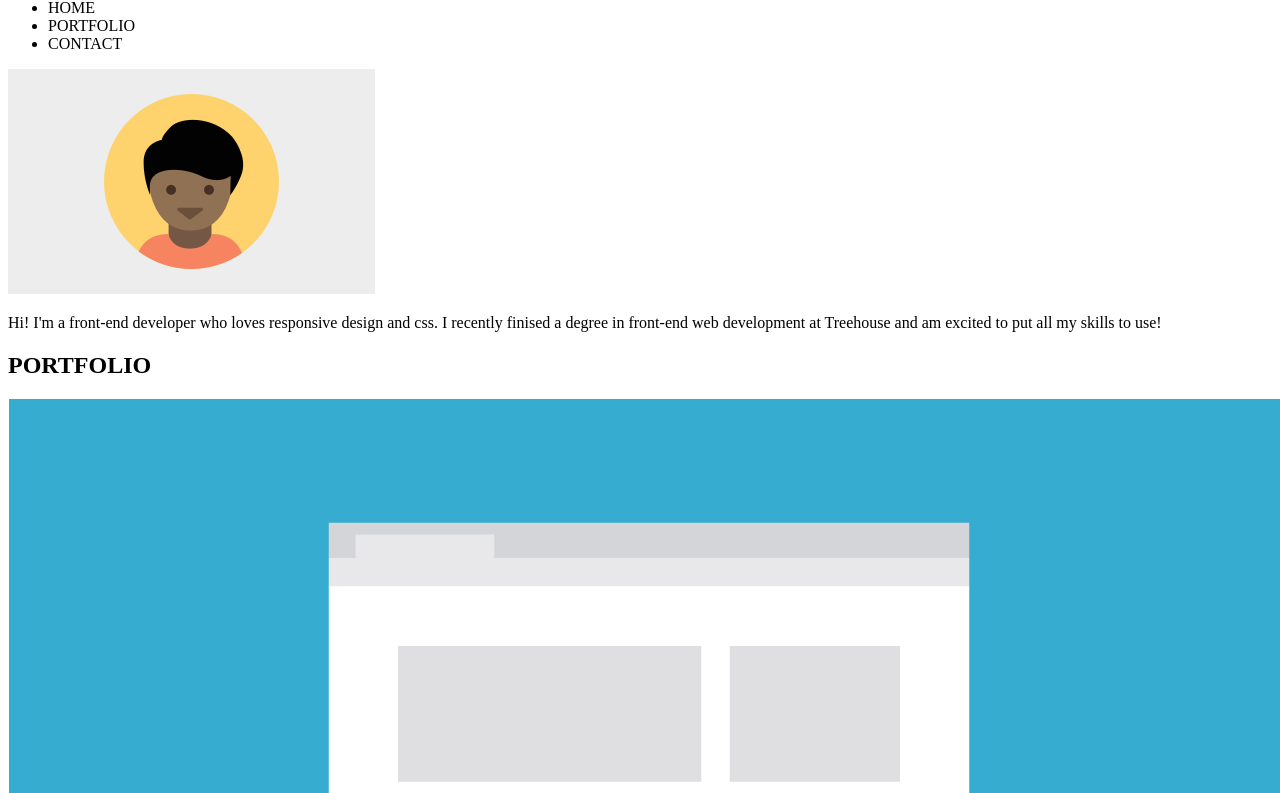
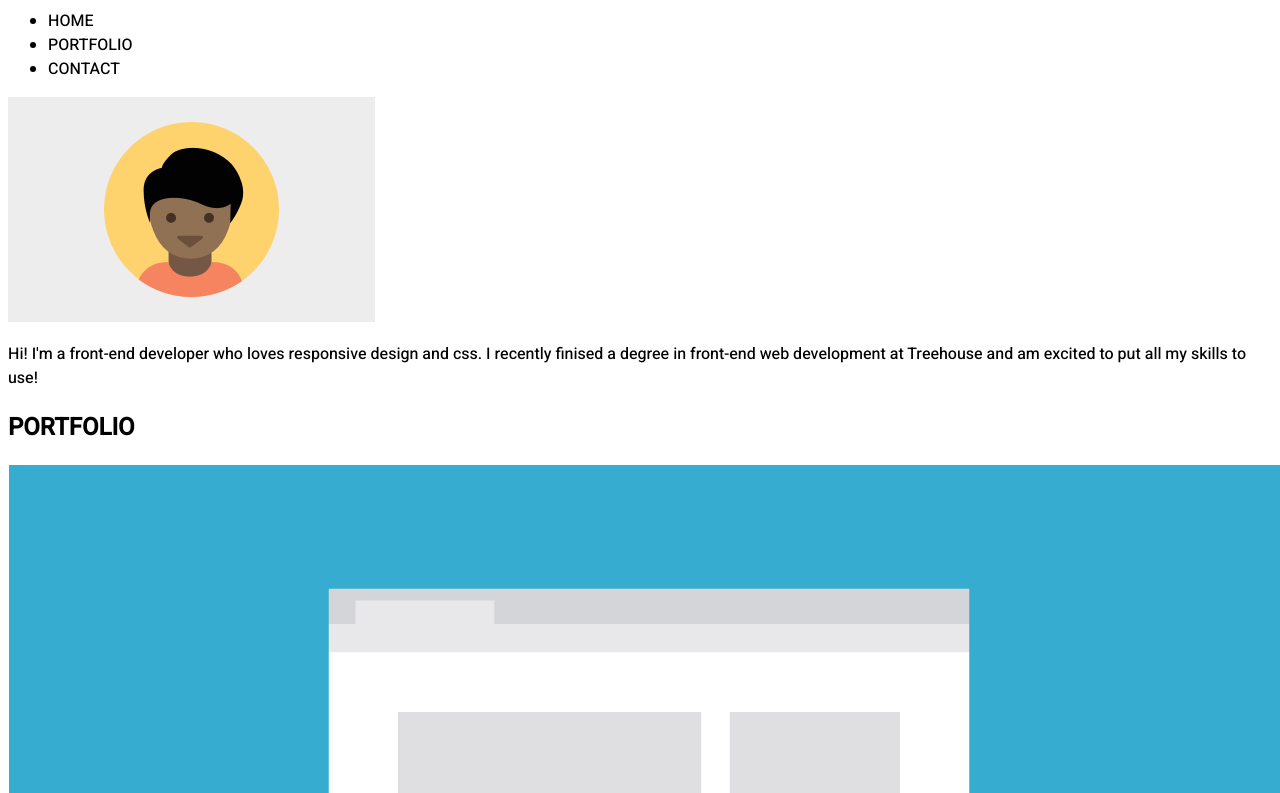
Before and after one commit to kpgwebdev/treehouse_project_2, a plain HTML site: page index.html in a window 1280 px wide. Shown: the part 81-874 px from the top of the page. Drawn offline with Linux system fonts and the light colour scheme.

Commit message:
added google font

```diff
--- a/css/style.css
+++ b/css/style.css
@@ -0,0 +1,3 @@
+h1, h2, h3, p, li{
+    font-family: 'Heebo', sans-serif;
+}
--- a/index.html
+++ b/index.html
@@ -3,6 +3,9 @@
 <head>
     <meta charset="UTF-8">
     <meta name="viewport" content="width=device-width, initial-scale=1.0">
+    <link rel="preconnect" href="https://fonts.googleapis.com">
+    <link rel="preconnect" href="https://fonts.gstatic.com" crossorigin>
+    <link href="https://fonts.googleapis.com/css2?family=Heebo:wght@500&display=swap" rel="stylesheet">
     <link rel="stylesheet" href="css/style.css">
     <title>Responsive Mobile</title>
 </head>
```
